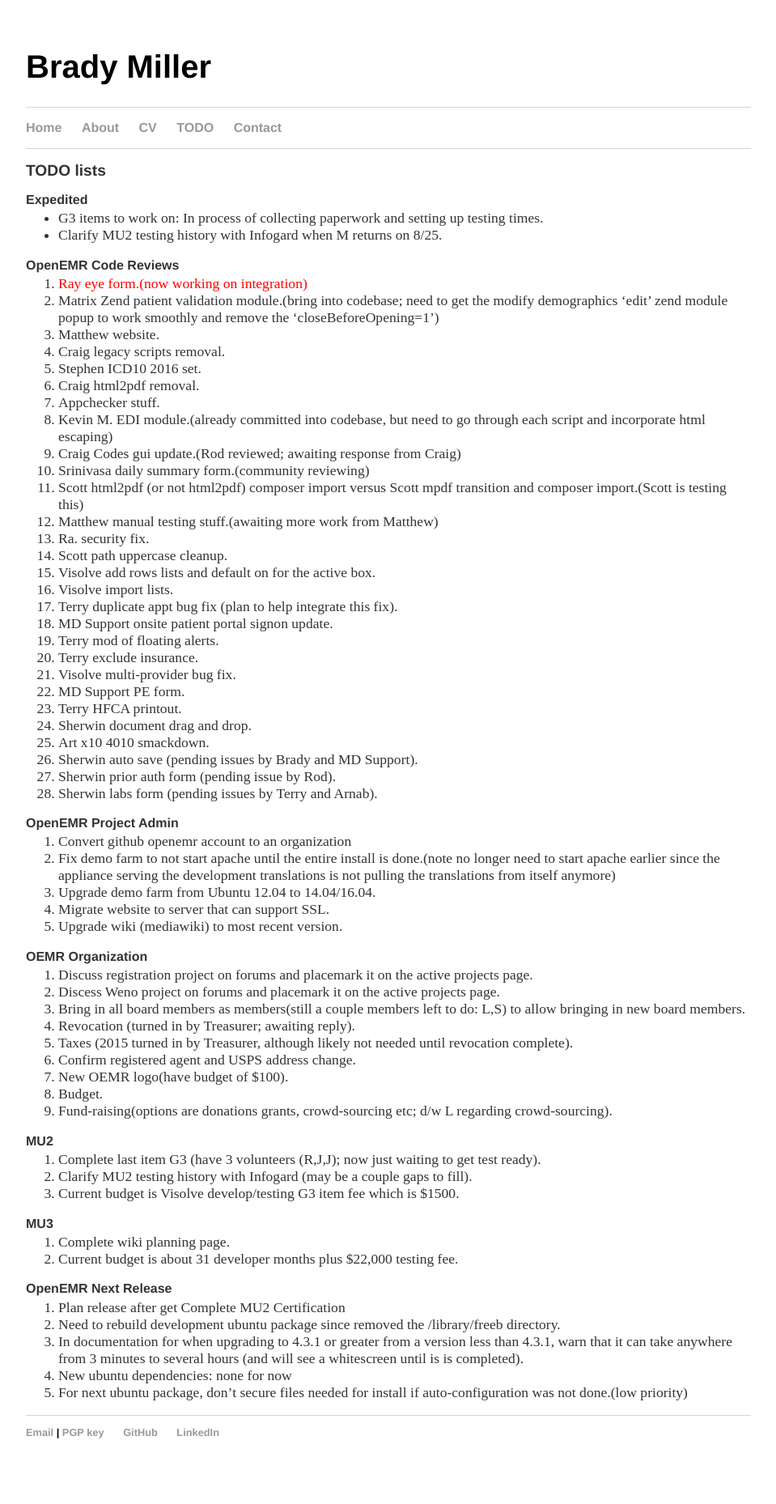
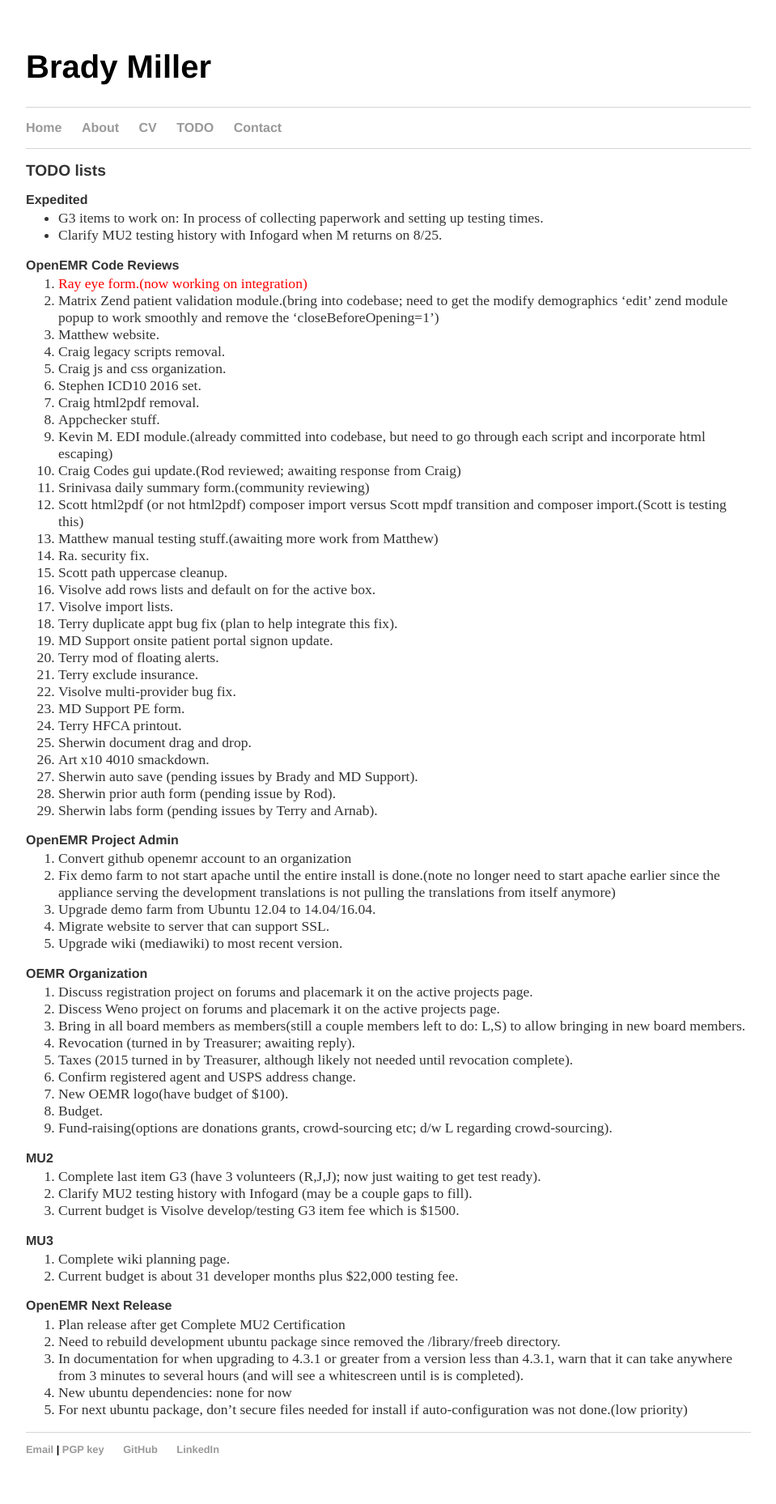
Before and after one commit to bradymiller/bradymiller.github.io, a Jekyll site: the page built from todo/index.md, in a window 1280 px wide. Shown: the whole page at 81% size, without its empty margins (160-1119 px from the left). Built offline with Jekyll 4.4.1, drawn with Linux system fonts in a browser that asks for light colours; before the commit the page ends 1837 px from its top, so only the background shows below that.

Commit message:
Update todo list

```diff
--- a/todo/index.md
+++ b/todo/index.md
@@ -12,6 +12,7 @@
 1. Matrix Zend patient validation module.(bring into codebase; need to get the modify demographics 'edit' zend module popup to work smoothly and remove the 'closeBeforeOpening=1')
 1. Matthew website.
 1. Craig legacy scripts removal.
+1. Craig js and css organization.
 1. Stephen ICD10 2016 set.
 1. Craig html2pdf removal.
 1. Appchecker stuff.
```
